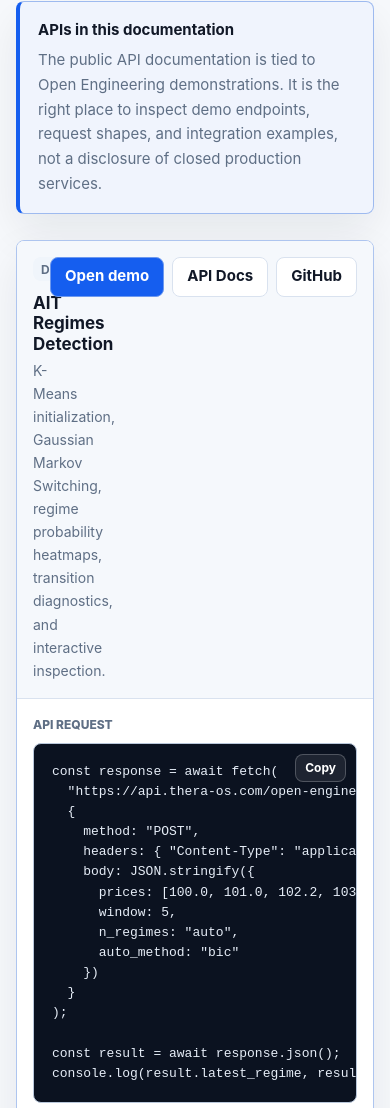
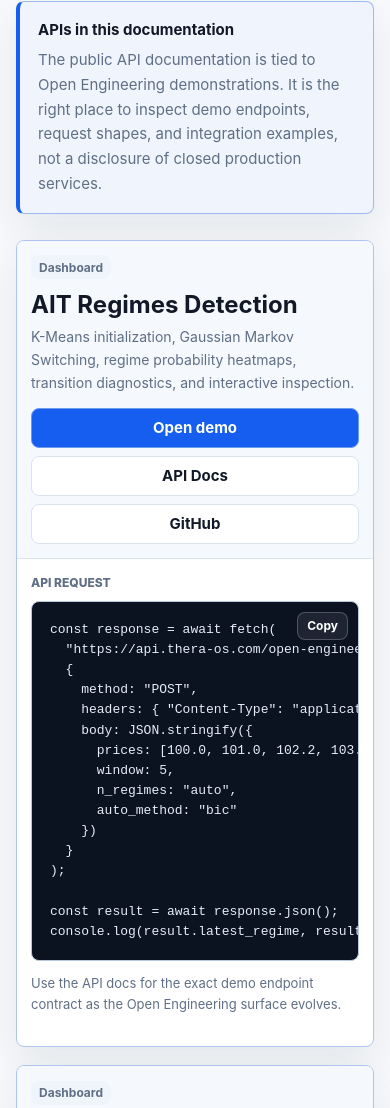
Before and after one commit to GrandThera/AIT-docs, a plain HTML site: page index.html in a window 390 px wide. Shown: the part 7395-8503 px from the top of the page. Drawn offline with Linux system fonts and the light colour scheme.

Commit message:
Delete files and ajust style

```diff
--- a/style/style.css
+++ b/style/style.css
@@ -866,4 +866,43 @@
     .resource {
       grid-template-columns: 1fr;
     }
+
+    @media (max-width: 860px) {
+      .demo-head {
+        grid-template-columns: 1fr;
+      }
+
+      .demo-actions {
+        justify-content: flex-start;
+      }
+    }
+
+    @media (max-width: 620px) {
+      .demo-showcase {
+        margin: 20px 0;
+      }
+
+      .demo-head,
+      .demo-snippets {
+        padding: 14px;
+      }
+
+      .demo-head h3 {
+        font-size: 24px;
+      }
+
+      .demo-head p {
+        max-width: 100%;
+      }
+
+      .demo-actions {
+        display: grid;
+        grid-template-columns: 1fr;
+        width: 100%;
+      }
+
+      .demo-actions .button {
+        width: 100%;
+      }
+    }
   }
```
Also changed, not shown: llms.txt (deleted), 3 other files.
